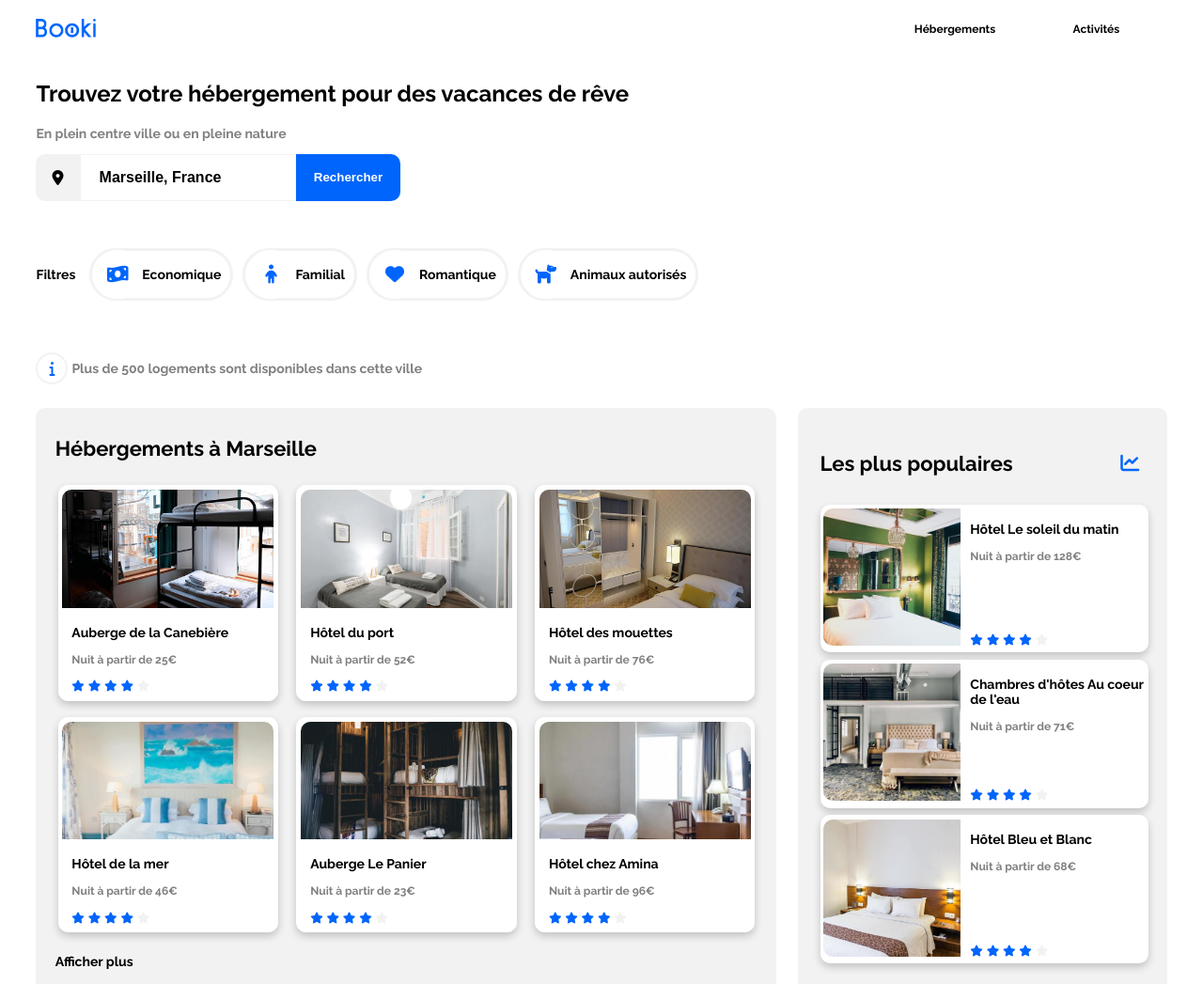
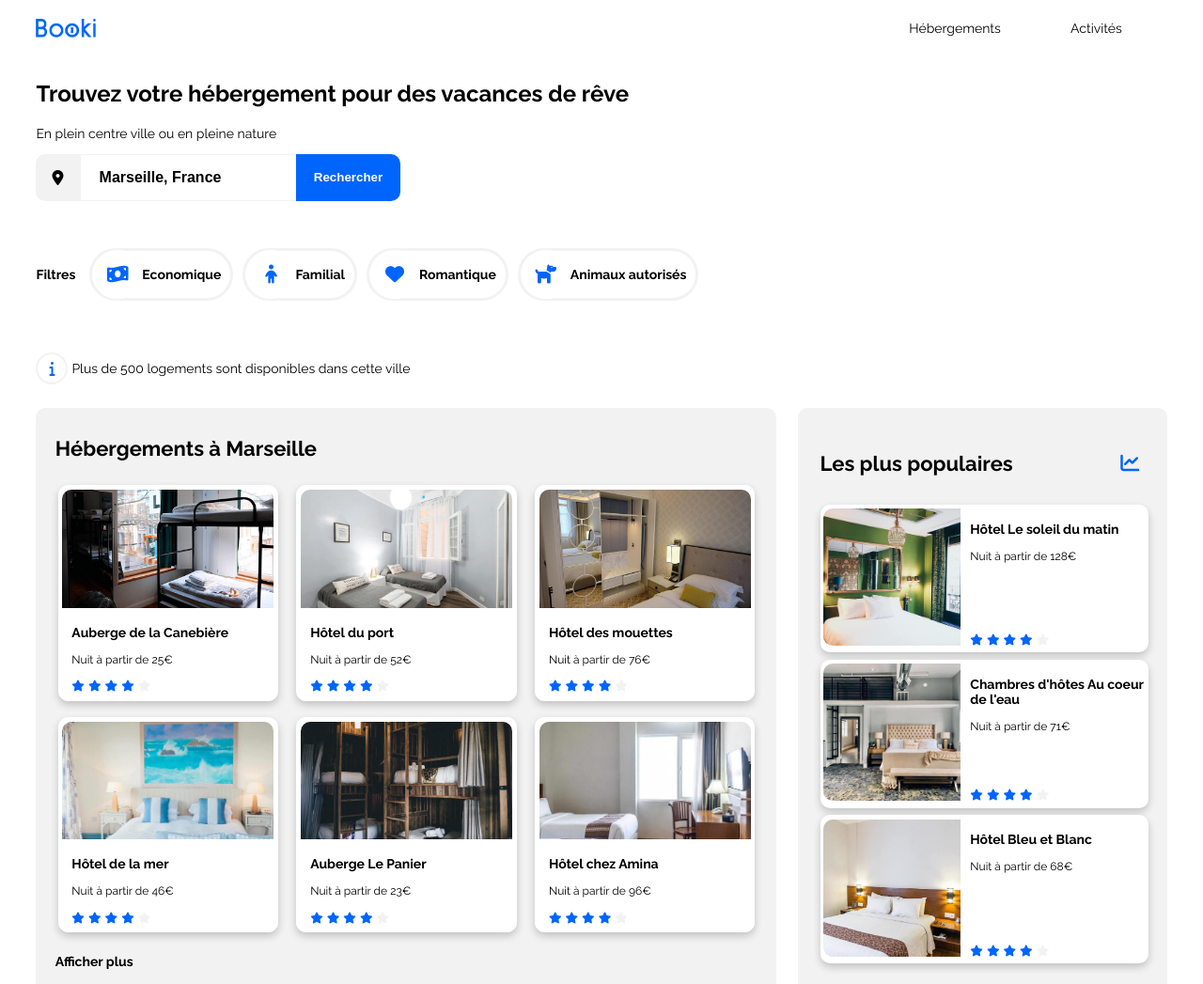
Before and after one commit to Philhey49/Heyraud_Philippe_1_Booki_122022, a plain HTML site: page index.html in a window 1280 px wide. Shown: the top 1047 px of the page at 94% size. Drawn offline with Linux system fonts and the light colour scheme.

Commit message:
Version Soutenance 07 12 2022

```diff
--- a/index.html
+++ b/index.html
@@ -7,7 +7,10 @@
     <link rel="stylesheet" type="text/css" media="screen" href="style.css">
     <link rel="preconnect" href="https://fonts.googleapis.com">
     <link rel="preconnect" href="https://fonts.gstatic.com" crossorigin>
-    <link href="https://fonts.googleapis.com/css2?family=Raleway:wght@700&display=swap" rel="stylesheet">
+    <link href="https://fonts.googleapis.com/css2?family=Raleway:wght@400;700&display=swap" rel="stylesheet">
+    <style>
+        @import url('https://fonts.googleapis.com/css2? family=Raleway:wght@400;700&display=swap');
+        </style>
     <script src="https://kit.fontawesome.com/87ead40bb5.js" crossorigin="anonymous"></script>
     <title>Agence de voyage BOOKI</title>
 </head>
--- a/style.css
+++ b/style.css
@@ -16,7 +16,6 @@ h3{
     color: black;
 }
 p{
-    color: grey;
     font-size: 14px;
 }
 .desktop p{
@@ -29,7 +28,6 @@ a{
     font-size: 12px;
 }
 p a{
-    color: grey;
     font-size: 14px;
 }
 .decoration {
@@ -88,6 +86,7 @@ header li:hover{
 }
 header a{
     color: black;
+    font-size: 14px;
 }
 header a:hover{
     color: #0065FC;
```
